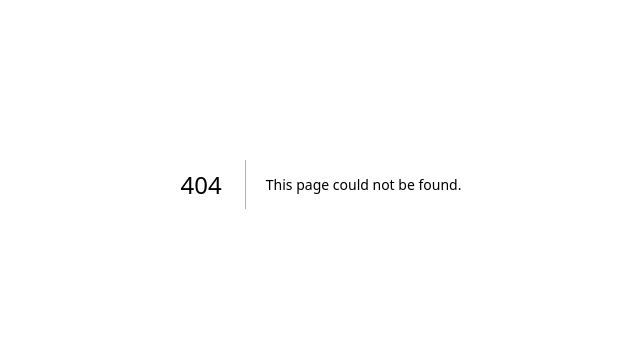
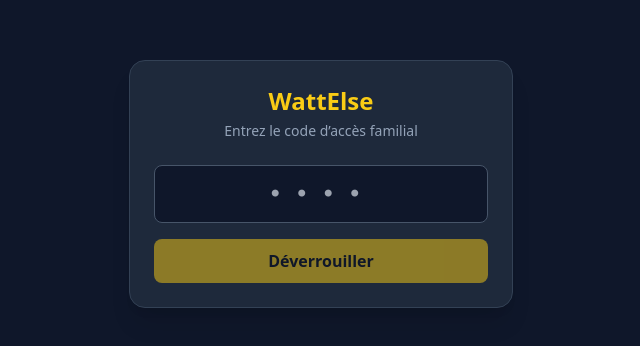
Before and after one commit to balate-2/WattElse, a Next.js app: page /login in a window 1280 px wide. Before the commit this address had no page. Shown: the part 216-562 px from the top of the page, without its empty margins (319-959 px from the left). Built offline with nearby package versions, Linux system fonts and the light colour scheme; no server answers.

Commit message:
Ajout login

```diff
--- /dev/null
+++ b/src/app/login/page.tsx
@@ -0,0 +1,80 @@
+'use client';
+
+import { useState } from 'react';
+import { createClient } from '@supabase/supabase-js';
+import { useRouter } from 'next/navigation';
+
+const supabase = createClient(
+  process.env.NEXT_PUBLIC_SUPABASE_URL!,
+  process.env.NEXT_PUBLIC_SUPABASE_ANON_KEY!
+);
+
+// Choisis ici le code PIN court que toi et ta famille taperez sur l'écran
+const ACCESS_PIN = '2026';
+
+export default function LoginPage() {
+  const [pin, setPin] = useState('');
+  const [loading, setLoading] = useState(false);
+  const [error, setError] = useState('');
+  const router = useRouter();
+
+  const handleUnlock = async (e: React.FormEvent) => {
+    e.preventDefault();
+    setError('');
+
+    if (pin.trim() !== ACCESS_PIN) {
+      setError('Code d’accès incorrect.');
+      return;
+    }
+
+    setLoading(true);
+    const { error: authError } = await supabase.auth.signInWithPassword({
+      email: 'famille@wattelse.app',
+      password: 'WattElse2026!',
+    });
+    setLoading(false);
+
+    if (authError) {
+      setError('Erreur de connexion : ' + authError.message);
+    } else {
+      router.push('/');
+      router.refresh();
+    }
+  };
+
+  return (
+    <div className="min-h-screen flex items-center justify-center bg-[#0f172a] px-4 text-slate-100">
+      <div className="w-full max-w-sm bg-[#1e293b] border border-slate-700 rounded-2xl p-6 shadow-xl">
+        <h1 className="text-2xl font-bold text-[#facc15] mb-1 text-center">WattElse</h1>
+        <p className="text-sm text-slate-400 mb-6 text-center">
+          Entrez le code d’accès familial
+        </p>
+
+        {error && (
+          <div className="mb-4 p-3 rounded-lg bg-rose-500/20 border border-rose-500 text-rose-200 text-sm text-center">
+            {error}
+          </div>
+        )}
+
+        <form onSubmit={handleUnlock} className="space-y-4">
+          <input
+            type="password"
+            inputMode="numeric"
+            required
+            value={pin}
+            onChange={(e) => setPin(e.target.value)}
+            placeholder="••••"
+            className="w-full px-3 py-3 text-center text-2xl tracking-[0.5em] font-mono rounded-lg bg-[#0f172a] border border-slate-600 text-[#22d3ee] focus:outline-none focus:border-[#facc15]"
+          />
+          <button
+            type="submit"
+            disabled={loading || !pin}
+            className="w-full py-2.5 rounded-lg bg-[#facc15] hover:bg-yellow-300 text-slate-950 font-bold transition disabled:opacity-50"
+          >
+            {loading ? 'Ouverture...' : 'Déverrouiller'}
+          </button>
+        </form>
+      </div>
+    </div>
+  );
+}
```
